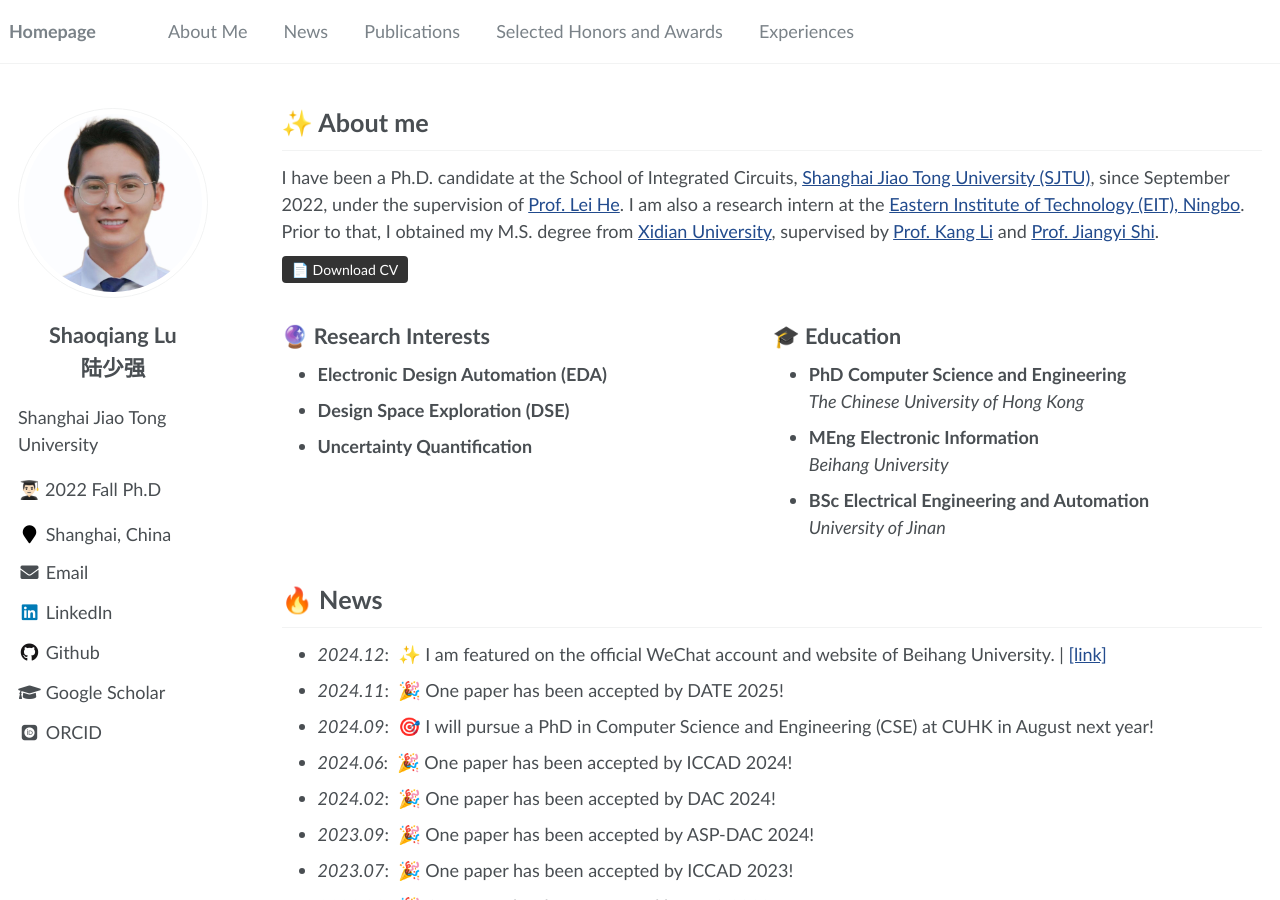
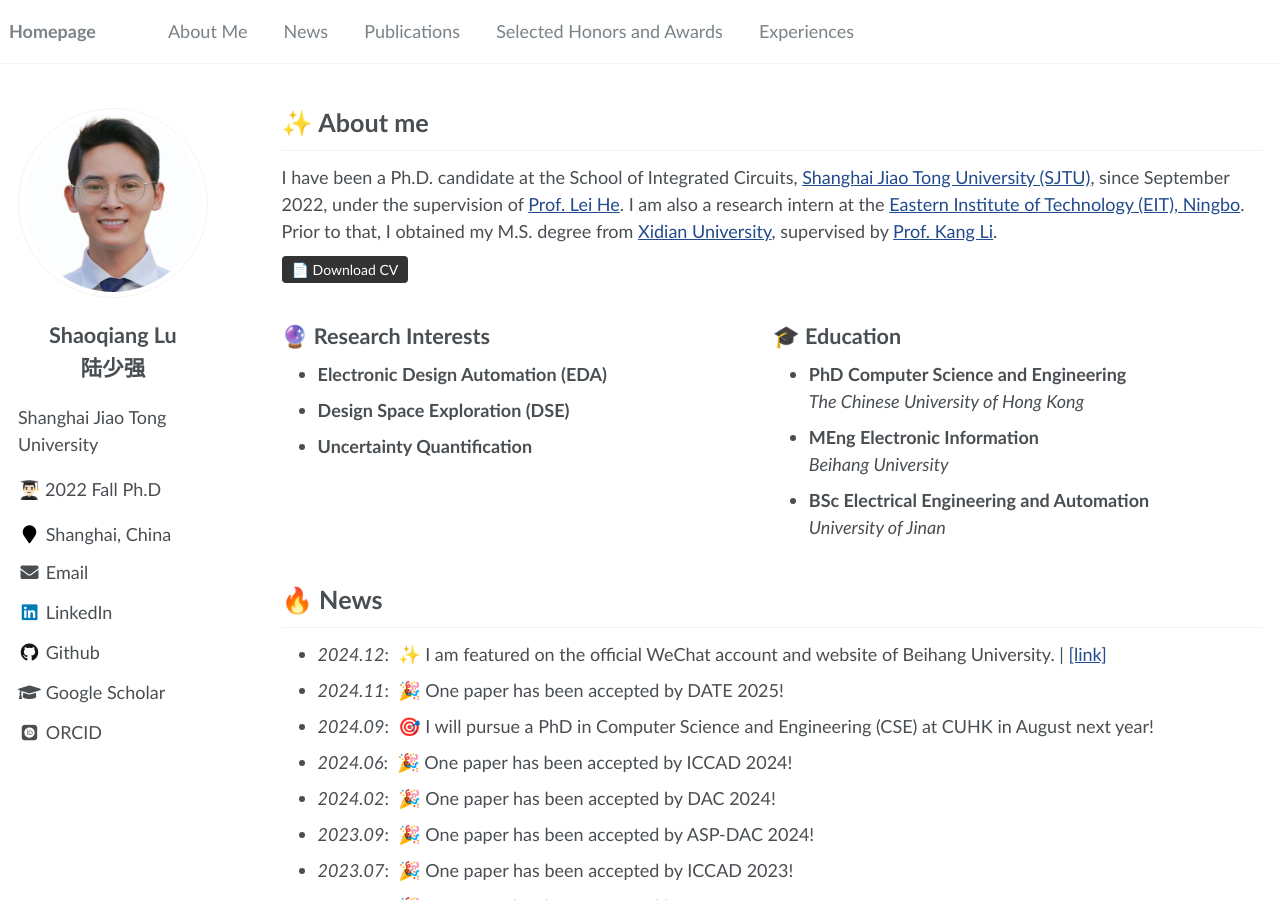
Before and after one commit to ShaoqiangLu/ShaoqangLu.github.io, a Jekyll site: the page built from _pages/about.md, in a window 1280 px wide and 900 px high. Built offline with Jekyll 4.4.1, drawn with Linux system fonts in a browser that asks for light colours; some web fonts are replaced.

Commit message:
Update about.md

```diff
--- a/_pages/about.md
+++ b/_pages/about.md
@@ -19,7 +19,7 @@ redirect_from:
 
 # ✨ About me
 
-I have been a Ph.D. candidate at the School of Integrated Circuits, [Shanghai Jiao Tong University (SJTU)](https://www.sjtu.edu.cn/), since September 2022, under the supervision of [Prof. Lei He](https://scholar.google.com/citations?user=n_N-PJkAAAAJ&hl=en). I am also a research intern at the [Eastern Institute of Technology (EIT), Ningbo](https://www.eitech.edu.cn/). Prior to that, I obtained my M.S. degree from [Xidian University](https://www.xidian.edu.cn/), supervised by [Prof. Kang Li](https://faculty.xidian.edu.cn/LK4/zh_CN/index/348597/list/index.htm) and [Prof. Jiangyi Shi](https://web.xidian.edu.cn/jyshi/index.html).
+I have been a Ph.D. candidate at the School of Integrated Circuits, [Shanghai Jiao Tong University (SJTU)](https://www.sjtu.edu.cn/), since September 2022, under the supervision of [Prof. Lei He](https://scholar.google.com/citations?user=n_N-PJkAAAAJ&hl=en). I am also a research intern at the [Eastern Institute of Technology (EIT), Ningbo](https://www.eitech.edu.cn/). Prior to that, I obtained my M.S. degree from [Xidian University](https://www.xidian.edu.cn/), supervised by [Prof. Kang Li](https://faculty.xidian.edu.cn/LK4/zh_CN/index/348597/list/index.htm).
 
 <div style="margin-top: 10px;">
   <a href="your-cv-link.pdf" style="text-decoration: none;">
```
